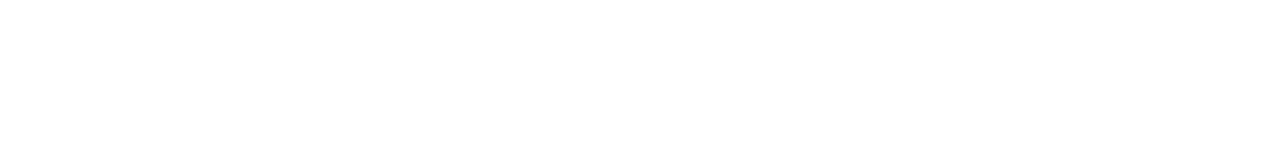
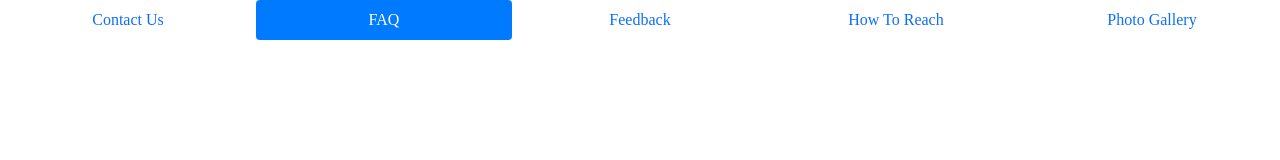
Before and after one commit to atharva-1304/projectG, a plain HTML site: page more about/FAQ.html in a window 1280 px wide. Drawn offline with nearby package versions, Linux system fonts and the light colour scheme; files whose address does not match are found by name.

Commit message:
add  new navs

```diff
--- a/more about/FAQ.html
+++ b/more about/FAQ.html
@@ -37,6 +37,25 @@
     <title style="text-transform: uppercase;">FAQ</title>
   </head>
   <body>
+    <nav>
+        <ul class="nav justify-content-center nav-pills nav-justified">
+            <li class="nav-item">
+              <a class="nav-link " href="/more about/contact.html">contact us</a>
+            </li>
+            <li class="nav-item">
+              <a class="nav-link active" href="/more about/FAQ.html">FAQ</a>
+            </li>
+            <li class="nav-item">
+              <a class="nav-link" href="/more about/feedback.html">feedback</a>
+            </li>
+            <li class="nav-item">
+                <a class="nav-link " href="/more about/how_to_reach.html">how to reach</a>
+              </li>
+              <li class="nav-item">
+                <a class="nav-link " href="/more about/photo.html">photo gallery</a>
+              </li>
+
+          </ul>
 
 
     <script
```
Also changed, not shown: index.html (+5 -5 lines), more about/contact.html (+21 -1 lines), more about/feedback.html (+19 -0 lines), more about/how_to_reach.html (+25 -0 lines), more about/photo.html (+24 -0 lines).
